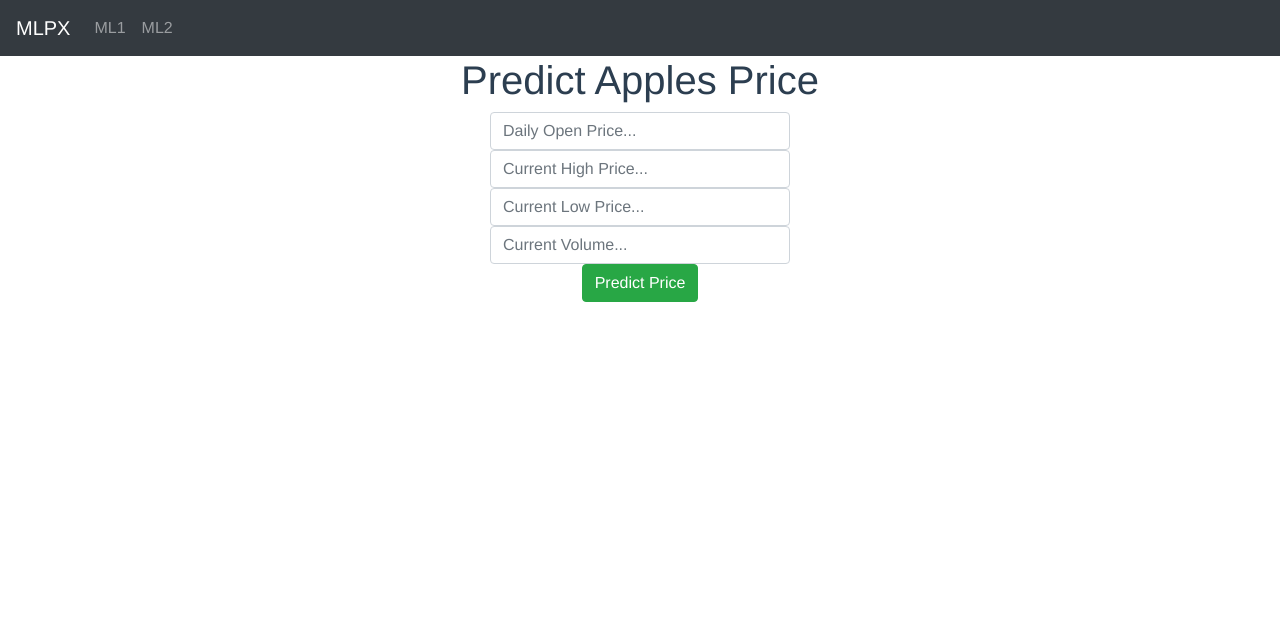
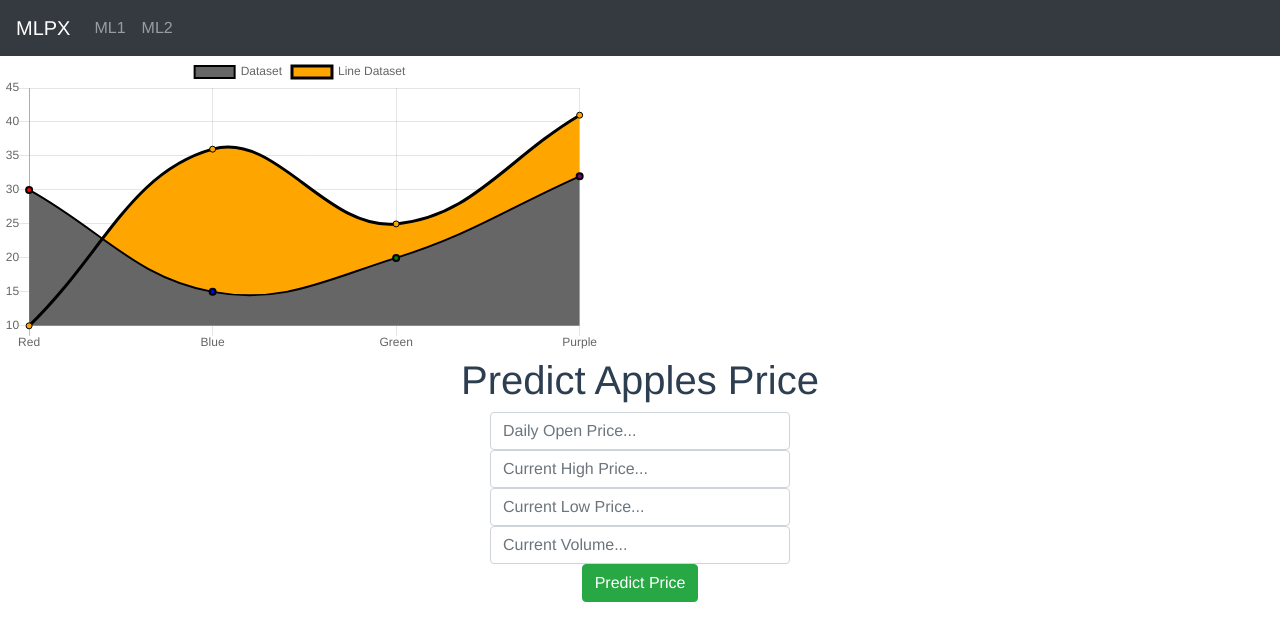
Before and after one commit to nextline501/MLPX, a Vue app in the folder frontend/: page / in a window 1280 px wide. Shown: the top 640 px of the page. Built offline with nearby package versions, Linux system fonts and the light colour scheme.

Commit message:
charts added and new ml script

```diff
--- a/frontend/package.json
+++ b/frontend/package.json
@@ -9,6 +9,7 @@
   },
   "dependencies": {
     "axios": "^0.21.1",
+    "chart.js": "^2.9.4",
     "core-js": "^3.6.5",
     "vue": "^2.6.11",
     "vue-router": "^3.5.1"
--- a/frontend/src/App.vue
+++ b/frontend/src/App.vue
@@ -11,12 +11,15 @@
         </li>
       </div>
     </nav>
+    <charts/>
     <HelloWorld msg="Predict Apples Price"/>
     <Predict/>
   </div>
+
 </template>
 
 <script>
+import charts from './components/charts.vue'
 import HelloWorld from './components/HelloWorld.vue'
 import Predict from './components/Predict.vue'
 
@@ -25,6 +28,7 @@ export default {
   components: {
     HelloWorld,
     Predict,
+    charts,
   }
 }
 </script>
--- /dev/null
+++ b/frontend/src/components/charts.vue
@@ -0,0 +1,104 @@
+<template>
+  <canvas id="myChart"></canvas>
+</template>
+
+<script>
+// To install chart.js run: npm install chart.js --save
+// and do not forget to import it in the component thats gonna use charts.
+import Chart from "chart.js";
+
+export default {
+  data() {
+    return {
+      canvas: "",
+      chart: "",
+      data: [10, 36, 25, 41]
+    };
+  },
+
+  // Rendering chart in mounted hook so we can see it as soon as component is created
+  mounted() {
+
+    //
+    let canvas = document.getElementById("myChart");
+    let ctx = canvas.getContext("2d");
+    this.canvas = ctx;
+    this.createChart()
+    this.addChartData('Purple', 32, 'purple')
+    this.addLineChart(this.data)
+  },
+
+  methods: {
+    createChart() {
+       this.chart = new Chart(this.canvas, {
+        // The type of chart we want to create
+        type: "line",
+
+        // The data for our dataset
+        data: {
+          labels: [
+            "Red",
+            "Blue",
+            "Green",
+          ],
+          datasets: [
+            {
+              label: "Dataset",
+              backgroundColor: ['red', 'blue', 'green'],
+              borderWidth: 2,
+              borderColor: [],
+              data: [30, 15, 20 ],
+              order: 0
+            },
+          ],
+        },
+        // Configuration options go here
+        options: {
+          onClick(e){
+            // console.log(this.chart.getElementAtEvent(e))
+            let point = this.chart.getElementAtEvent(e)[0]
+            // console.log(point)
+            if(point){
+              let label = this.chart.data.labels[point._index]
+              let value = this.chart.data.datasets[point._datasetIndex].data[point._index]
+              console.log(label, value)
+            }
+          }
+        },
+      });
+    },
+
+    addChartData(label, data, color ){
+      let chartDataset = this.chart.data.datasets[0]
+
+      this.chart.data.labels.push(label)
+      chartDataset.data.push(data)
+      chartDataset.backgroundColor.push(color)
+      chartDataset.borderColor = 'black'
+
+      this.chart.update()
+    },
+
+    addLineChart(data){
+      this.chart.data.datasets.push({
+        label: 'Line Dataset',
+        data,
+        type: 'line',
+        backgroundColor: 'orange',
+        borderColor: 'black',
+        order: 1
+      })
+
+      // console.log(this.chart.data.datasets[1])
+      // We need to update chart after changes
+      this.chart.update()
+    }
+  },
+};
+</script>
+<style scoped>
+#myChart {
+  max-width: 600px;
+  max-height: 600px;
+}
+</style>
```
Also changed, not shown: 2 other files (tests, documents, lock files or other folders).
